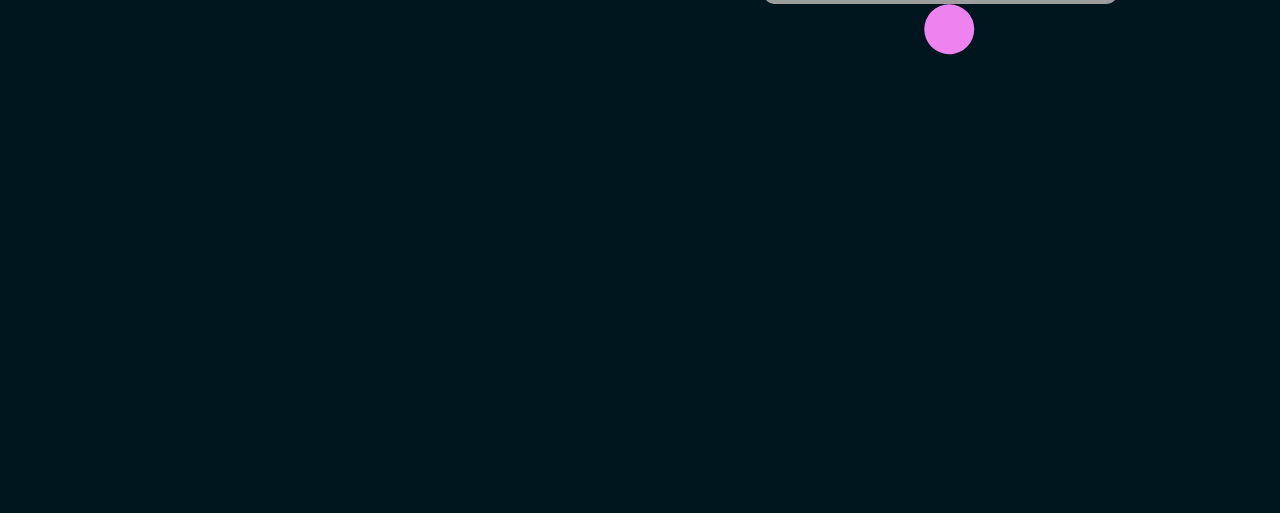
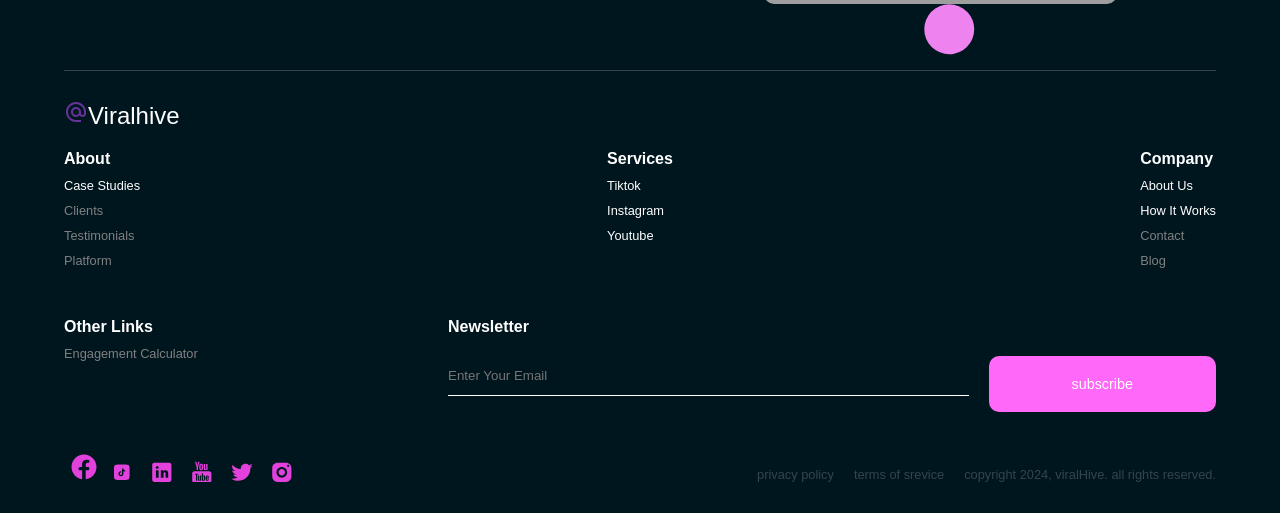
Before and after one commit to Mxchxxl/viralhive, a React (Vite) app: page / in a window 1280 px wide. Shown: the part 789-1302 px from the top of the page. Before the commit the page ends 874 px from the top, so only its background shows below. Built offline with nearby package versions, Linux system fonts and the light colour scheme; grey boxes are pictures that could not be loaded.

Commit message:
footer component

```diff
--- /dev/null
+++ b/src/components/Footer/Footer.jsx
@@ -0,0 +1,67 @@
+import "./footer.scss"
+
+import { FaceboookIcon, InstagramIcon, LinkedinIcon, TiktokIcon, TwitterIcon, YoutubeIcon } from "../../assets/Icons"
+
+import Button from "../Button/Button"
+import Logo from './../Logo/Logo'
+
+const Footer = () =>
+{
+  return (
+    <section className="footer-container">
+      <div className="footer-content">
+        <div className="row brand-logo">
+          <Logo />
+        </div>
+        <div className="row links-row">
+          <div>
+            <span>about</span>
+            <a href="" className="link">case studies</a><a href="" className="link link-disabled">clients</a><a href="" className="link link-disabled">testimonials</a><a href="" className="link link-disabled">platform</a>
+          </div>
+          <div>
+            <span>services</span>
+            <a href="" className="link">tiktok</a><a href="" className="link">instagram</a><a href="" className="link">youtube</a>
+          </div>
+          <div>
+            <span>company</span>
+            <a href="" className="link">about us</a><a href="" className="link">how it works</a><a href="" className="link link-disabled">contact</a><a href="" className="link link-disabled">blog</a>
+          </div>
+          <div>
+            <span>other links</span>
+            <a href="" className="link link-disabled">engagement calculator</a>
+          </div>
+          <div className="newsletter">
+            <span>newsletter</span>
+            <div className="post">
+
+            </div>
+            <form>
+              <input type="text" name="email" id="" placeholder="enter your email" /> <Button text="subscribe" />
+            </form>
+          </div>
+        </div>
+        <div className="last-row">
+          <div className="social-icons">
+            <a href=""><FaceboookIcon /></a>
+            <a href=""><TiktokIcon /></a>
+            <a href=""><LinkedinIcon /></a>
+            <a href=""><YoutubeIcon /></a>
+            <a href=""> <TwitterIcon /></a>
+            <a href=""><InstagramIcon /></a>
+          </div>
+          <div className="policy">
+            <a href="">privacy policy</a>
+            <a href="">terms of srevice</a>
+            <p>
+              copyright {' '}
+              {new Date().getFullYear()},{' '}viralHive. all rights reserved.
+            </p>
+
+          </div>
+        </div>
+      </div>
+    </section>
+  )
+}
+
+export default Footer
--- /dev/null
+++ b/src/components/Footer/footer.scss
@@ -0,0 +1,148 @@
+@import "../../../breakpoints.scss";
+
+.footer-container {
+  position: relative;
+  margin-block-start: 50px;
+  &::before {
+    position: absolute;
+    content: "";
+    top: 0;
+    height: 1px;
+    width: 90vw;
+    background-color: var(--white);
+    opacity: 0.2;
+  }
+  .footer-content {
+    padding-block: 30px;
+
+    .links-row {
+      display: grid;
+      grid-template-columns: 1fr;
+      row-gap: 30px;
+      padding-block-start: 20px;
+
+      @include md {
+        grid-template-columns: 1fr 1fr 1fr;
+        row-gap: 50px;
+      }
+      > div {
+        display: flex;
+        flex-direction: column;
+        gap: 10px;
+        width: fit-content;
+        &:nth-child(2) {
+          @include md {
+            justify-self: center;
+          }
+        }
+        &:nth-child(3) {
+          @include md {
+            justify-self: end;
+          }
+        }
+        * {
+          display: block;
+        }
+        > span {
+          font-weight: 600;
+          font-size: 1rem;
+          text-transform: capitalize;
+        }
+        a {
+          text-decoration: none;
+          color: unset;
+          text-transform: capitalize;
+          font-size: 0.8rem;
+        }
+      }
+
+      .newsletter {
+        @include md {
+          grid-column: 2/4;
+          width: unset;
+        }
+        form {
+          @include md {
+            display: grid;
+            grid-template-areas: 1fr 1fr 1fr 1fr 1fr;
+          }
+          input {
+            height: 40px;
+            background: transparent;
+            border: none;
+            outline: none;
+            border-bottom: 1px solid var(--white);
+            color: var(--white);
+            text-transform: capitalize;
+            margin-block-end: 20px;
+            @include md {
+              grid-column: 1/5;
+              margin-block-end: unset;
+              margin-inline-end: 20px;
+            }
+          }
+          .custom-button {
+            width: 100%;
+            @include md {
+              grid-column: 5/6;
+            }
+          }
+        }
+      }
+    }
+
+    .last-row {
+      display: flex;
+      flex-direction: column;
+      justify-content: space-between;
+      align-items: center;
+      padding-block-start: 40px;
+
+      @include lg {
+        flex-direction: row;
+        align-items: center;
+      }
+      .social-icons {
+        width: fit-content;
+        a {
+          margin-inline: 5px;
+          display: inline-block;
+          width: fit-content;
+          height: fit-content;
+          svg {
+            width: 30px;
+            height: 30px;
+
+            * {
+              color: var(--color);
+              fill: var(--color);
+            }
+          }
+        }
+      }
+      .policy {
+        display: flex;
+        flex-direction: column;
+        align-items: center;
+        padding-block-start: 50px;
+        gap: 10px;
+
+        @include lg {
+          flex-direction: row;
+          padding-block-start: 10px;
+          gap: 20px;
+        }
+        a,
+        p {
+          font-size: 0.8rem;
+          color: var(--charcoal);
+          text-align: center;
+        }
+      }
+    }
+  }
+  a {
+    text-decoration: none;
+    color: unset;
+  }
+}
--- a/src/pages/Home/Home.jsx
+++ b/src/pages/Home/Home.jsx
@@ -1,5 +1,6 @@
 import "./home.scss"
 
+import Footer from "../../components/Footer/Footer"
 import Navigation from "../../components/Navigation/Navigation"
 import ReuseableHero from "../../components/ReuseableHero/ReuseableHero"
 import SocialGirl from "/images/social-girl.jpg"
@@ -30,7 +31,7 @@
         <div className="home-page">
             <Navigation />
             <ReuseableHero content={heroContent} />
-
+            <Footer />
         </div>
     )
 }
```
